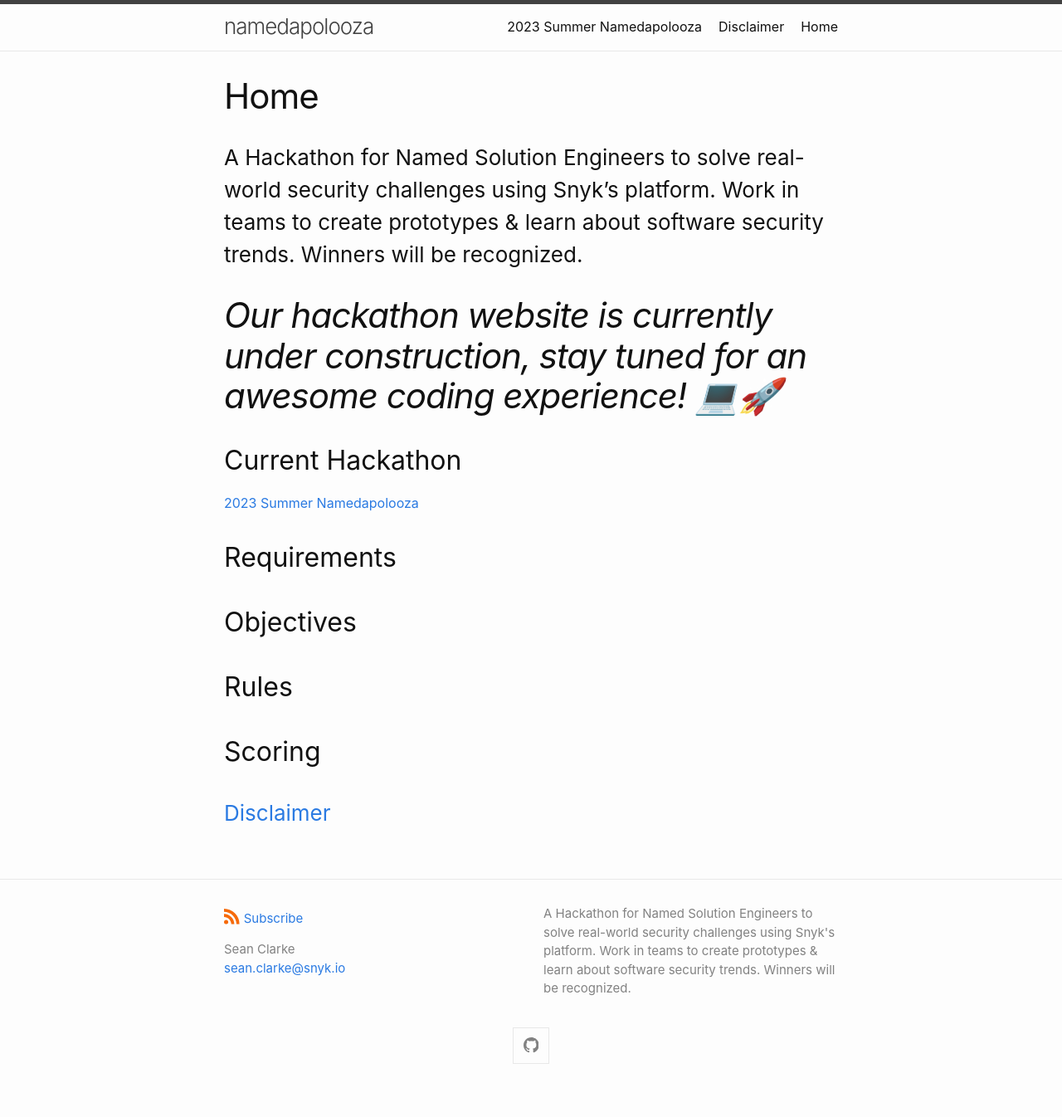
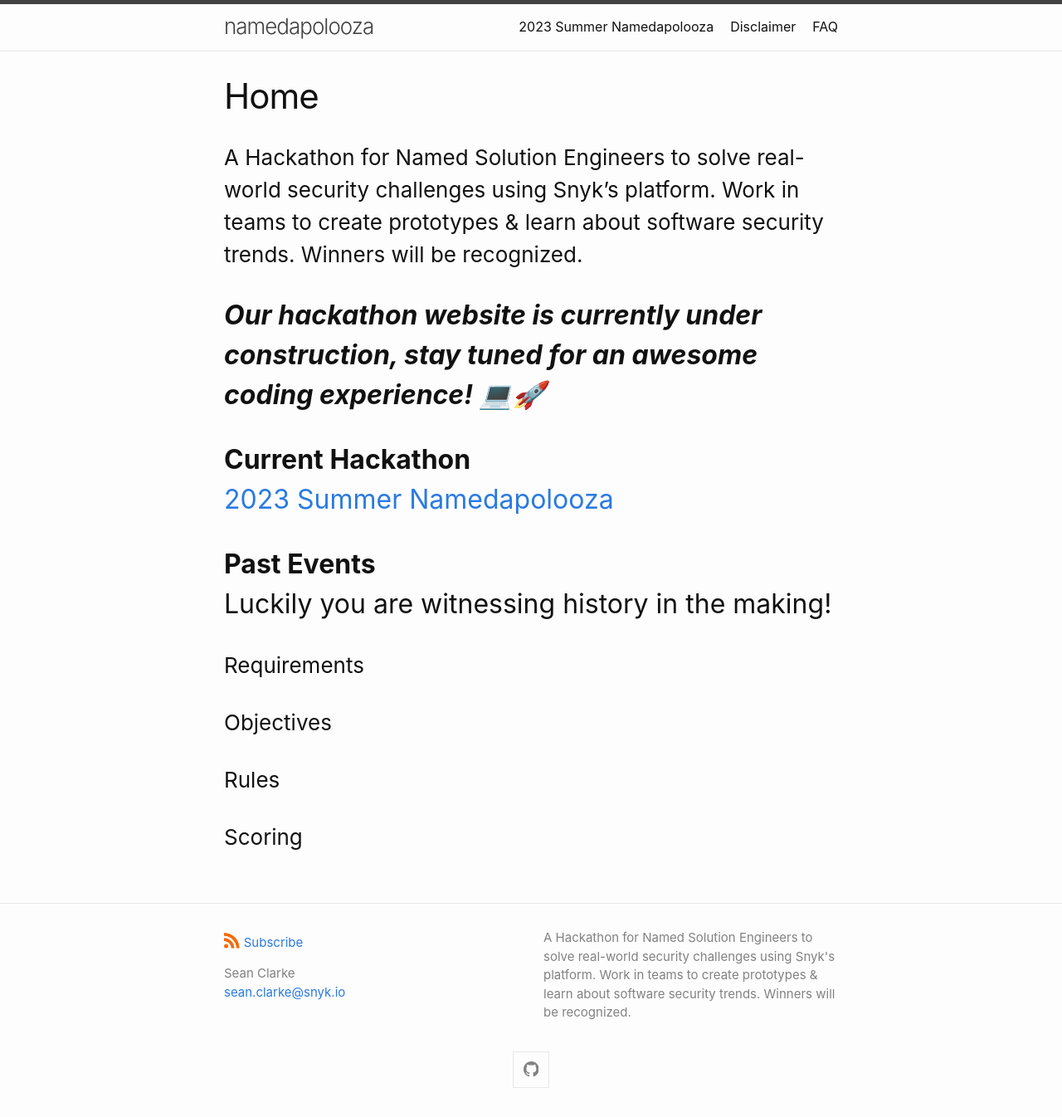
Before and after one commit to Seanland/namedapolooza, a Jekyll site: the page built from index.markdown, in a window 1280 px wide. Shown: the whole page at 83% size. Built offline with Jekyll 4.4.1, drawn with Linux system fonts in a browser that asks for light colours; before the commit the page ends 1317 px from its top, so only the background shows below that.

Commit message:
modfiying layout, adding template for FAQ, created events collection, next steps tweaking and adding content

```diff
--- a/_config.yml
+++ b/_config.yml
@@ -48,6 +48,11 @@ minima:
 # header_pages:
 #   - about.md
 
+collections:
+  events:
+    output: true
+    permalink: /events/:title/
+
 # Set to `true` to show excerpts on the homepage.
 #
 # show_excerpts: false
--- a/_includes/header.html
+++ b/_includes/header.html
@@ -18,12 +18,12 @@
         </label>
 
         <div class="trigger">
-          {%- for path in page_paths -%}
-            {%- assign my_page = site.pages | where: "path", path | first -%}
-            {%- if my_page.title -%}
+        {%- for path in page_paths -%}
+          {%- assign my_page = site.pages | where: "path", path | first -%}
+          {%- if my_page.title and my_page.title != "Home" -%}
             <a class="page-link" href="{{ my_page.url | relative_url }}">{{ my_page.title | escape }}</a>
-            {%- endif -%}
-          {%- endfor -%}
+          {%- endif -%}
+        {%- endfor -%}
         </div>
       </nav>
     {%- endif -%}
--- /dev/null
+++ b/faq.markdown
@@ -0,0 +1,5 @@
+---
+layout: page
+title: FAQ
+permalink: /faq/
+---
--- a/index.markdown
+++ b/index.markdown
@@ -8,17 +8,16 @@ layout: page
 ---
 ### A Hackathon for Named Solution Engineers to solve real-world security challenges using Snyk's platform. Work in teams to create prototypes & learn about software security trends. Winners will be recognized.
 
-# *Our hackathon website is currently under construction, stay tuned for an awesome coding experience! 💻🚀*
+## __*Our hackathon website is currently under construction, stay tuned for an awesome coding experience! 💻🚀*__
 
-## Current Hackathon
-[2023 Summer Namedapolooza](/2023-summer-namedapolooza.markdown)
+## __Current Hackathon__ <br /> [2023 Summer Namedapolooza](/_events/2023-summer-namedapolooza.markdown)
 
-## Requirements
+## __Past Events__ <br /> Luckily you are witnessing history in the making!
 
-## Objectives
+### Requirements
 
-## Rules
+### Objectives
 
-## Scoring
+### Rules
 
-### [Disclaimer](/disclaimer.markdown)
+### Scoring
```
Also changed, not shown: _events/2023-summer-namedapolooza.markdown (added, +18 -0 lines), _layouts/home.html (+10 -10 lines).
